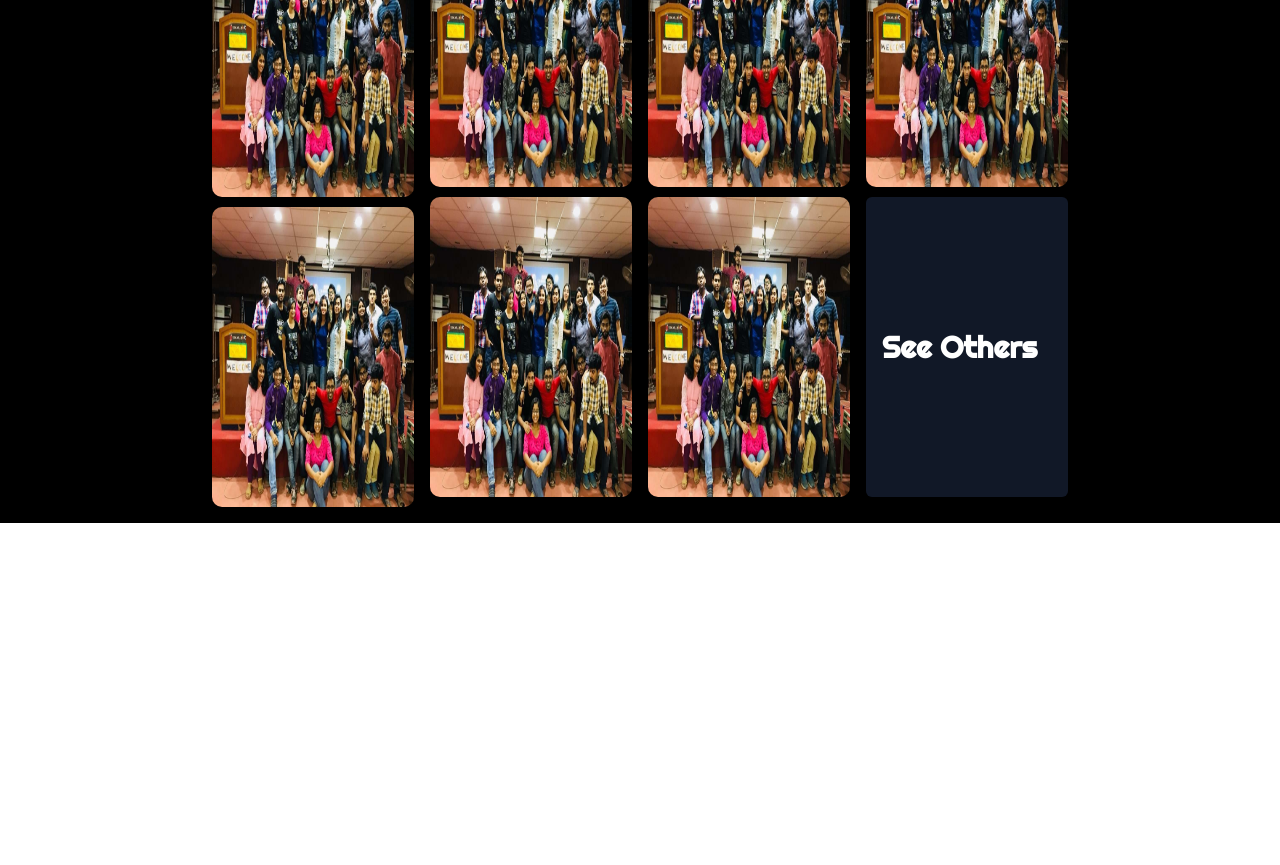
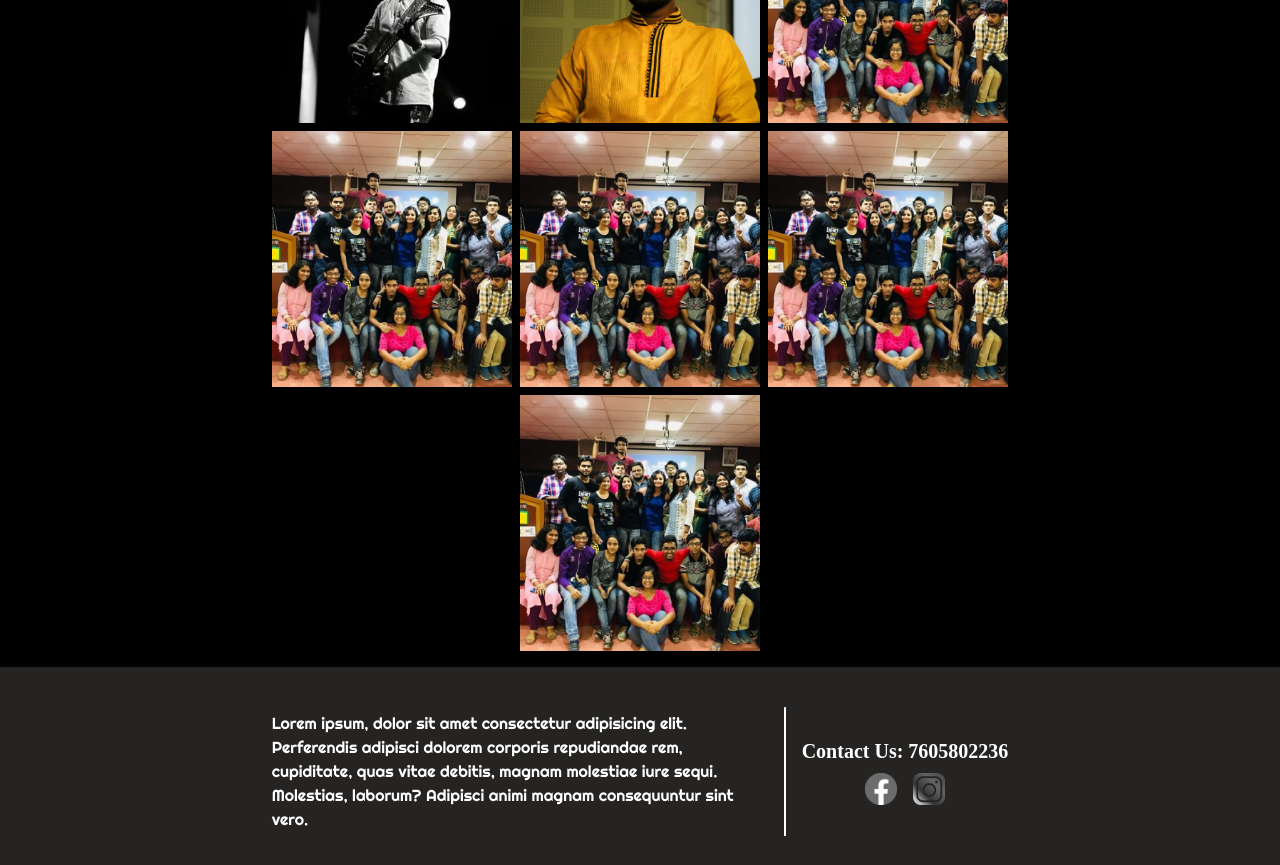
Before and after one commit to Anwesha712/test_vocation8.0, a React (Create React App) app: page / in a window 1280 px wide. Shown: the part 2280-3145 px from the top of the page. Before the commit the page ends 2803 px from the top, so only its background shows below. Built offline with nearby package versions, Linux system fonts and the light colour scheme; a web font is replaced by a local one.

Commit message:
footer added and minor fix

```diff
--- /dev/null
+++ b/src/Footer.js
@@ -0,0 +1,40 @@
+import React from "react";
+import fb from "./assets/fb1.png";
+import insta from "./assets/insta1.png";
+import { Divider } from "@chakra-ui/react";
+const Footer = () => {
+  return (
+    <div className="w-full bg-bg2 px-8 md:px-12 lg:px-36 box-border ">
+      <div className="inline-flex flex-col md:flex-row w-full h-full align-middle justify-center py-10 gap-4">
+        <div className="md:w-1/2 lg:1/3 text-wrap text-white font-font3 my-auto">
+          Lorem ipsum, dolor sit amet consectetur adipisicing elit. Perferendis
+          adipisci dolorem corporis repudiandae rem, cupiditate, quas vitae
+          debitis, magnam molestiae iure sequi. Molestias, laborum? Adipisci
+          animi magnam consequuntur sint vero.
+        </div>
+        <hr className="w-full h-[2px] md:h-32 my-auto md:w-[2px] bg-white text-white " />
+        <div className="text-white text-xl font-semibold font-font1 inline-flex flex-col gap-2 justify-center text-center">
+          Contact Us: 7605802236
+          <div className="inline-flex justify-center gap-4">
+            <div className="w-8">
+              <img
+                src={fb}
+                className="w-full grayscale object-contain"
+                alt=""
+              />
+            </div>
+            <div className="w-8">
+              <img
+                src={insta}
+                className="w-full grayscale object-contain"
+                alt=""
+              />
+            </div>
+          </div>
+        </div>
+      </div>
+    </div>
+  );
+};
+
+export default Footer;
--- a/src/Home.js
+++ b/src/Home.js
@@ -4,6 +4,7 @@ import Navbar from "./Navbar";
 import Hero2 from "./Hero2";
 import GalleryTW from "./GalleryTW";
 import Member from "./Member";
+import Footer from "./Footer";
 
 const Home = () => {
   return (
@@ -13,11 +14,11 @@ const Home = () => {
         <Hero />
         {/* <Hero2 /> */}
         <GalleryTW />
+        <div className="p-4 bg-black h-5/5 w-4/4 shadow-2xl items-center justify-center ">
+          <Member />
         </div>
-      <div className='p-4 bg-black h-5/5 w-4/4 shadow-2xl items-center justify-center '>
-      <Member/>
+        <Footer />
       </div>
-
     </>
   );
 };
--- a/src/Member.js
+++ b/src/Member.js
@@ -1,34 +1,36 @@
-import React, {useState} from 'react'
-import './member.css'
-import Img1 from './assets/Img1.jpeg';
-import Icon_fb from './assets/fb1.png';
-import Icon_insta from './assets/insta1.png';
-import {Link} from 'react-router-dom';
-
-
+import React, { useState } from "react";
+import "./member.css";
+import Img1 from "./assets/Img1.jpeg";
+import Icon_fb from "./assets/fb1.png";
+import Icon_insta from "./assets/insta1.png";
+import { Link } from "react-router-dom";
+import Srinjoy from "./assets/SrinjoyGhosh.jpg";
+import Sourish from "./assets/SourishGuha.jpeg";
 const Member = () => {
-
-    let data=[
+  let data = [
     {
       id: 1,
-        imgSrc: Img1,
-        about: "Lorem ipsum dolor sit amet, consectetur adipisicing elit. Iste dolore exercitationem repudiandae!",
+      imgSrc: Srinjoy,
+      about:
+        "Lorem ipsum dolor sit amet, consectetur adipisicing elit. Iste dolore exercitationem repudiandae!",
       name: "Abc Abc",
-        fb: "https://www.facebook.com/",
-        insta: "https://www.facebook.com/",
+      fb: "https://www.facebook.com/srinjoy.ghosh.92",
+      insta: "https://www.instagram.com/_srinjoy_ghosh_/",
     },
     {
       id: 2,
-        imgSrc: Img1,
-        about: "Lorem ipsum dolor sit amet, consectetur adipisicing elit. Iste dolore exercitationem repudiandae!",
-        name: "Abc Abc",
-        fb: "https://www.facebook.com/",
-        insta: "https://www.facebook.com/",
+      imgSrc: Sourish,
+      about:
+        "This is Sourish Guha speaking as the Cultural Advisor of SARGAM. Being a part of the SARGAM fam has been one of the most exciting happenings for me. The bond, the affection and the love for the art that this club shows in a rare find. ",
+      name: "Sourish Guha",
+      fb: "",
+      insta: "https://www.instagram.com/_the6stringguy",
     },
     {
       id: 3,
       imgSrc: Img1,
-        about: "Lorem ipsum dolor sit amet, consectetur adipisicing elit. Iste dolore exercitationem repudiandae!",
+      about:
+        "Lorem ipsum dolor sit amet, consectetur adipisicing elit. Iste dolore exercitationem repudiandae!",
       name: "Abc Abc",
       fb: "https://www.facebook.com/",
       insta: "https://www.facebook.com/",
@@ -36,7 +38,8 @@ const Member = () => {
     {
       id: 4,
       imgSrc: Img1,
-        about: "Lorem ipsum dolor sit amet, consectetur adipisicing elit. Iste dolore exercitationem repudiandae!",
+      about:
+        "Lorem ipsum dolor sit amet, consectetur adipisicing elit. Iste dolore exercitationem repudiandae!",
       name: "Abc Abc",
       fb: "https://www.facebook.com/",
       insta: "https://www.facebook.com/",
@@ -44,7 +47,8 @@ const Member = () => {
     {
       id: 5,
       imgSrc: Img1,
-        about: "Lorem ipsum dolor sit amet, consectetur adipisicing elit. Iste dolore exercitationem repudiandae!",
+      about:
+        "Lorem ipsum dolor sit amet, consectetur adipisicing elit. Iste dolore exercitationem repudiandae!",
       name: "Abc Abc",
       fb: "https://www.facebook.com/",
       insta: "https://www.facebook.com/",
@@ -52,7 +56,8 @@ const Member = () => {
     {
       id: 6,
       imgSrc: Img1,
-        about: "Lorem ipsum dolor sit amet, consectetur adipisicing elit. Iste dolore exercitationem repudiandae!",
+      about:
+        "Lorem ipsum dolor sit amet, consectetur adipisicing elit. Iste dolore exercitationem repudiandae!",
       name: "Abc Abc",
       fb: "https://www.facebook.com/",
       insta: "https://www.facebook.com/",
@@ -60,7 +65,8 @@ const Member = () => {
     {
       id: 7,
       imgSrc: Img1,
-        about: "Lorem ipsum dolor sit amet, consectetur adipisicing elit. Iste dolore exercitationem repudiandae!",
+      about:
+        "Lorem ipsum dolor sit amet, consectetur adipisicing elit. Iste dolore exercitationem repudiandae!",
       name: "Abc Abc",
       fb: "https://www.facebook.com/",
       insta: "https://www.facebook.com/",
@@ -68,7 +74,8 @@ const Member = () => {
     {
       id: 8,
       imgSrc: Img1,
-        about: "Lorem ipsum dolor sit amet, consectetur adipisicing elit. Iste dolore exercitationem repudiandae!",
+      about:
+        "Lorem ipsum dolor sit amet, consectetur adipisicing elit. Iste dolore exercitationem repudiandae!",
       name: "Abc Abc",
       fb: "https://www.facebook.com/",
       insta: "https://www.facebook.com/",
@@ -76,7 +83,8 @@ const Member = () => {
     {
       id: 9,
       imgSrc: Img1,
-        about: "Lorem ipsum dolor sit amet, consectetur adipisicing elit. Iste dolore exercitationem repudiandae!",
+      about:
+        "Lorem ipsum dolor sit amet, consectetur adipisicing elit. Iste dolore exercitationem repudiandae!",
       name: "Abc Abc",
       fb: "https://www.facebook.com/",
       insta: "https://www.facebook.com/",
@@ -84,7 +92,8 @@ const Member = () => {
     {
       id: 10,
       imgSrc: Img1,
-        about: "Lorem ipsum dolor sit amet, consectetur adipisicing elit. Iste dolore exercitationem repudiandae!",
+      about:
+        "Lorem ipsum dolor sit amet, consectetur adipisicing elit. Iste dolore exercitationem repudiandae!",
       name: "Abc Abc",
       fb: "https://www.facebook.com/",
       insta: "https://www.facebook.com/",
@@ -92,53 +101,76 @@ const Member = () => {
     {
       id: 11,
       imgSrc: Img1,
-        about: "Lorem ipsum dolor sit amet, consectetur adipisicing elit. Iste dolore exercitationem repudiandae!",
+      about:
+        "Lorem ipsum dolor sit amet, consectetur adipisicing elit. Iste dolore exercitationem repudiandae!",
       name: "Abc Abc",
       fb: "https://www.facebook.com/",
       insta: "https://www.facebook.com/",
-    }
- ]
-    const[visible,setVisible] = useState(7);
-    const others = ()=>{
-        setVisible((prevValue)=> prevValue + 4);
+    },
+  ];
+  const [visible, setVisible] = useState(7);
+  const others = () => {
+    setVisible((prevValue) => prevValue + 4);
   };
 
   return (
     <>
-        <div className="inline-flex flex-col px-4 md:px-10 lg:px-24 w-full box-border h-fit bg-black">
-        <div className="font-black text-5xl text-white my-4 mx-auto center">MEMBERS</div>
-        <div className="member">
-         {data.slice(0,visible).map((item)=>{
-                return(
-                    <div className="photo" key={item.id}>
-                        <img src={item.imgSrc} className="image"/>
-                        <div className="write">
-                        <div className="about">
-                            {item.about}
+      <div className="inline-flex flex-col px-2 md:px-10 lg:px-48 w-full box-border h-fit bg-black">
+        <div className="font-black text-5xl text-white my-4 mx-auto center">
+          MEMBERS
         </div>
-                        <div className="name">
-                            {item.name}
+        <div className="member inline-flex flex-wrap justify-center gap-2 w-full">
+          {data.slice(0, visible).map((item) => {
+            return (
+              <div className="photo w-[45%] h-72 md:w-60 md:h-64" key={item.id}>
+                <img
+                  src={item.imgSrc}
+                  className="image object-cover h-full w-full"
+                />
+                <div className="write text-white w-full h-full box-border px-2">
+                  <div className="about">{item.about}</div>
+                  <div className="name">{item.name}</div>
+                  <div className="link inline-flex">
+                    {item.fb.length > 5 && (
+                      <div className="fb" style={{ background: "transparent" }}>
+                        <Link
+                          to={item.fb}
+                          style={{ background: "transparent" }}>
+                          <img src={Icon_fb} style={{ width: "20%" }} alt="" />
+                        </Link>
                       </div>
-                        <div className="link">
-                          <div className="fb" style={{background:'transparent'}}> <Link to ={item.fb} style={{background:'transparent'}}>  <img src={Icon_fb} style={{width:'20%' }} /> </Link> </div>
-                          <div className="insta" style={{background:'transparent'}} > <Link to ={item.insta} style={{background:'transparent'}}>  <img src={Icon_insta} style={{width:'25%' }} /> </Link></div>
+                    )}
+
+                    {item.insta.length > 5 && (
+                      <div
+                        className="insta"
+                        style={{ background: "transparent" }}>
+                        <Link
+                          className=" mx-auto p-0 inline-flex"
+                          to={item.insta}
+                          style={{ background: "transparent" }}>
+                          <img
+                            src={Icon_insta}
+                            style={{ width: "25%" }}
+                            alt=""
+                          />
+                        </Link>
                       </div>
-                        </div>
-
-                    </div>
-                     )
-                    }
-                )
-         }
-        <div onClick={others} className="inline-flex w-full  h-32 bg-gray-900 transition duration-500 transform hover:bg-gray-950  z-0 rounded-md text-white font-semibold text-3xl  flex-col justify-center px-4 font-font3 cursor-pointer others">
-          See Others
+                    )}
                   </div>
                 </div>
               </div>
+            );
+          })}
+          {/* <div
+            onClick={others}
+            className="inline-flex w-full  h-32 bg-gray-900 transition duration-500 transform hover:bg-gray-950  z-0 rounded-md text-white font-semibold text-3xl  flex-col justify-center px-4 font-font3 cursor-pointer others">
+            See Others
+          </div> */}
+        </div>
+      </div>
     </>
-
-        )
-
-}
+  );
+};
 
 export default Member;
--- a/src/member.css
+++ b/src/member.css
@@ -1,97 +1,93 @@
-
-.member{
-    -webkit-column-count: 4;
+.member {
+  /* -webkit-column-count: 4;
   -moz-column-count: 4;
   column-count: 4;
   -webkit-column-width: 25%;
   -moz-column-width: 25%;
   column-width: 25%;
-   padding: 20px 100px 0px 100px;
-
+  padding: 0; */
 }
-.image{
-  margin-top:10px;
+.image {
+  /* margin-top: 10px;
   height: 300px;
-  width:100%;
-  border-radius: 10px;
+  width: 100%;
+  border-radius: 10px; */
 }
-.photo{
-  position:relative;
+.photo {
+  /* position: relative; */
 }
 .write {
   background-color: rgba(34, 34, 34, 0.632);
-  color:rgb(255, 252, 252);
-  height:100%;
-  width:100%;
-  position:absolute;
-  top:0;
+  color: rgb(255, 252, 252);
+  height: 100%;
+  width: 100%;
+  transform: translateY(-100%);
   display: flex;
   flex-direction: column;
   justify-content: center;
   align-items: center;
-  opacity:0%;
+  opacity: 0%;
   transition: 0.5s ease-in-out;
 }
-.write .about{
+.write .about {
   text-align: center;
-  margin-top:10%;
-  margin-bottom:5%;
+  margin-top: 10%;
+  margin-bottom: 5%;
   background: transparent;
 }
-.write .name{
-  font-size:18px;
+.write .name {
+  font-size: 18px;
   background: transparent;
 }
-.write .link{
-  margin-top:10%;
+.write .link {
+  margin-top: 10%;
   background-color: transparent;
-  display:flex;
-  padding-left:20%;
+  display: flex;
+  padding-left: 20%;
 }
-.link img{
+.link img {
   background-color: transparent;
   display: inline-flex;
-  justify-content:space-around;
+  justify-content: space-around;
 }
-.write:hover{
-  opacity:100%;
+.write:hover {
+  opacity: 100%;
 }
 
-.others{
-  height:300px;
+.others {
+  height: 300px;
   margin-top: 10px;
 }
 
-@media (max-width:1100px){
+@media (max-width: 1100px) {
   .member {
-      -webkit-column-count: 2;
+    /* -webkit-column-count: 2;
     -moz-column-count: 2;
-      column-count: 2;
+    column-count: 2; */
   }
-  .photo .image{
-    height:350px;
+  .photo .image {
+    /* height: 350px; */
   }
-
 }
-@media (max-width:750px){
+@media (max-width: 750px) {
   .member {
-      -webkit-column-count: 1;
+    /* -webkit-column-count: 1;
     -moz-column-count: 1;
     column-count: 1;
-      padding: 20px 100px 0px 100px;
+    padding: 20px 100px 0px 100px; */
   }
   .photo .image {
-    height:350px;
+    /* height: 350px; */
   }
 }
-@media (max-width:550px){
+@media (max-width: 550px) {
   .member {
-      -webkit-column-count: 1;
+    /* -webkit-column-count: 1;
     -moz-column-count: 1;
     column-count: 1;
-      padding: 20px 50px 0px 50px;
+    padding: 20px 50px 0px 50px; */
   }
   .photo .image {
-    height:320px;
+    /* height: 320px; */
   }
 }
```
Also changed, not shown: src/assets/SourishGuha.jpeg (added), src/assets/SrinjoyGhosh.jpg (added). Lines whose indentation alone changed are shown as unchanged.
